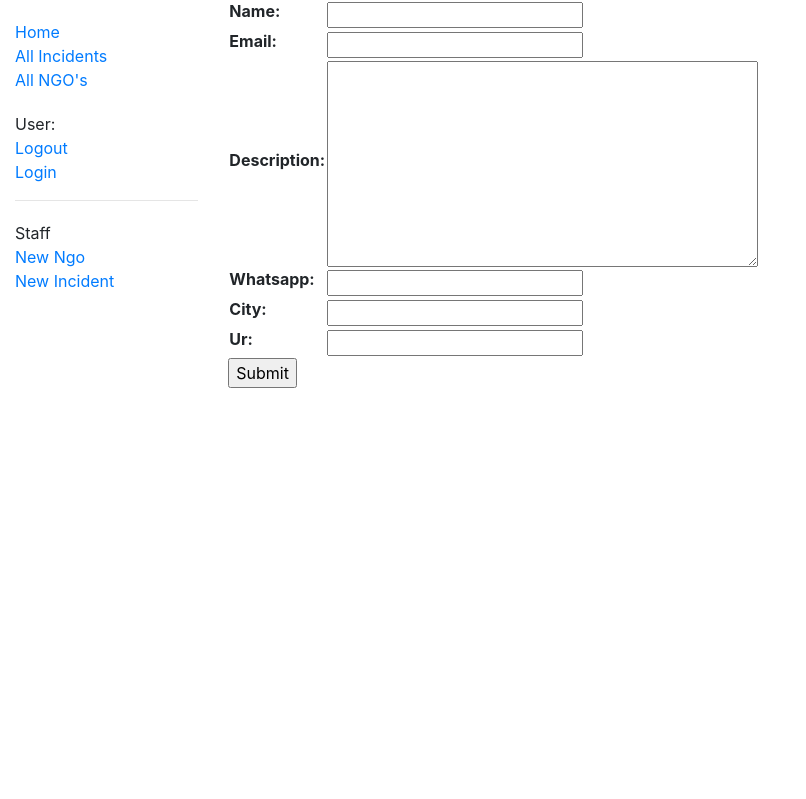
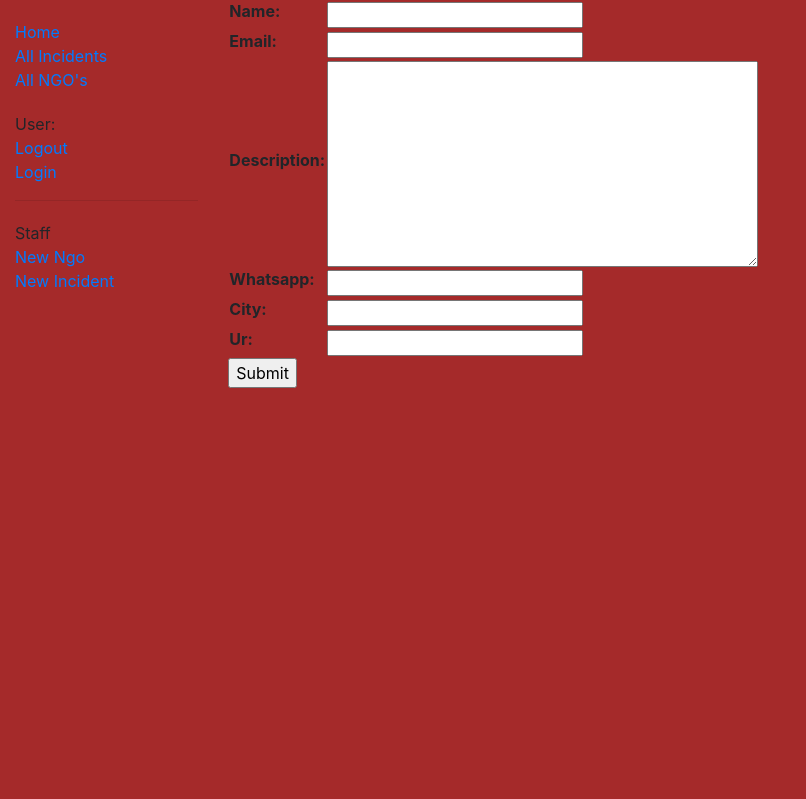
Before and after one commit to BrunoTerres/be-the-hero-django, a Django app: page /hero/ngo/create/ in a window 1280 px wide. Shown: the whole page, without its empty margins (0-806 px from the left). Run offline with Django 3.2, Linux system fonts and the light colour scheme.

Commit message:
Hero statics workinig

```diff
--- a/app/hero/static/css/styles.css
+++ b/app/hero/static/css/styles.css
@@ -1,3 +1,7 @@
+body {
+    background-color: brown;
+}
+
 .sidebar-nav {
     margin-top: 20px;
     padding: 0;
```
